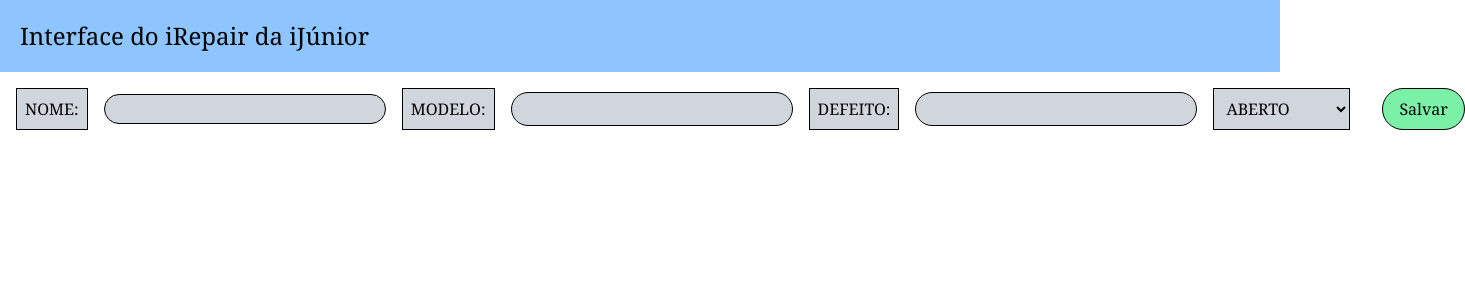
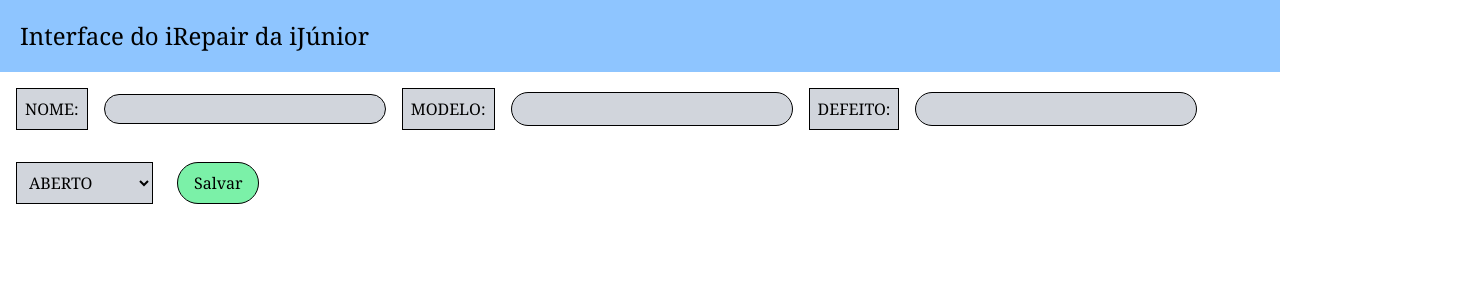
Before and after one commit to boregas/iRepair, a React (Vite) app in the folder ijunior-task-board/: page / in a window 1280 px wide. Shown: the top 300 px of the page, 1465 px wide, since content can reach past the window. Built offline with nearby package versions, Linux system fonts and the light colour scheme.

Commit message:
fix: ajustando bugs e finalizando o projeto

```diff
--- a/ijunior-task-board/src/components/Header.tsx
+++ b/ijunior-task-board/src/components/Header.tsx
@@ -1,6 +1,6 @@
 function Header(){
     return(
-        <header className="bg-blue-300 p-5 text-2xl font-serif">Interface do iRepair da iJúnior</header>
+        <header className="bg-blue-300 p-5 text-2xl font-serif ">Interface do iRepair da iJúnior</header>
     )
 }
 
--- a/ijunior-task-board/src/components/NewServiceForm.tsx
+++ b/ijunior-task-board/src/components/NewServiceForm.tsx
@@ -15,7 +15,7 @@
     }
 
     return(
-        <div className="flex-col flex md:flex-row items-center">
+        <div className="flex-col flex md:flex-row flex-wrap items-center">
 
             <label className="bg-gray-300 py-2 px-2 m-4 font-serif border">NOME:</label>
             <input
@@ -47,7 +47,7 @@
             </select>
 
             <button
-                className="bg-green-300 px-4 py-2 m-4 rounded-full font-serif border"
+                className="bg-green-300 px-4 py-2 m-2 rounded-full font-serif border"
                 onClick={() => aoClicar()}>
                 Salvar
             </button>
```
